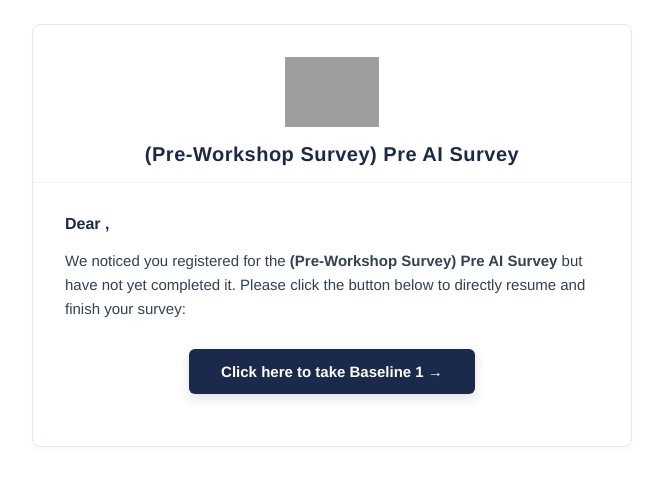
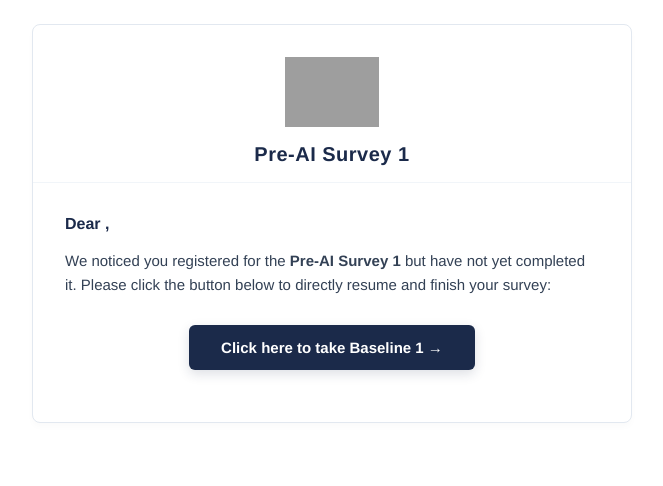
Before and after one commit to ooa-jain/HACRI-E, a FastAPI app: template app/templates/pre_reminder_email.html in a window 1280 px wide. Shown: the top 486 px of the page, without its empty margins (308-971 px from the left). Run offline with FastAPI, Linux system fonts and the light colour scheme; the template is opened without the code that fills it, so the values that code supplies are empty; parts of the project's set-up code (start-up, migrations or seed data) failed here and were passed over; grey boxes are pictures that could not be loaded.

Commit message:
Update pre-survey name references in templates to Pre-AI Survey 1 to match subject

```diff
--- a/app/emailer.py
+++ b/app/emailer.py
@@ -295,10 +295,10 @@
         name=name,
         resume_link=resume_link,
     )
-    subject = "Reminder: Please complete the (Pre-Workshop Survey) Pre AI Survey"
+    subject = "Reminder: Please complete the Pre-AI Survey 1"
     body_text = (
         f"Hi {name},\n\n"
-        "We noticed you registered for the (Pre-Workshop Survey) Pre AI Survey but haven't completed it yet.\n\n"
+        "We noticed you registered for the Pre AI Survey 1 but haven't completed it yet.\n\n"
         f"Please click the link below to directly resume and finish your survey:\n{resume_link}\n\n"
         "Thank you,\nOffice of Academics\nJAIN (Deemed-to-be University)"
     )
@@ -314,7 +314,7 @@
     subject = "Reminder: Please complete the Post-Workshop Survey"
     body_text = (
         f"Hi {name},\n\n"
-        "Thank you for completing the (Pre-Workshop Survey) Pre AI Survey.\n\n"
+        "Thank you for completing the Pre-AI Survey 1.\n\n"
         f"You haven't yet submitted the Post-Workshop Survey. Please click the link below to directly resume and complete it:\n{resume_link}\n\n"
         "Thank you,\nOffice of Academics\nJAIN (Deemed-to-be University)"
     )
--- a/app/templates/post_reminder_email.html
+++ b/app/templates/post_reminder_email.html
@@ -5,9 +5,9 @@
     <!-- Header/Logo -->
     <tr>
       <td style="padding: 32px 32px 16px 32px; text-align: center; border-bottom: 1px solid #F1F5F9;">
-        <img src="cid:logo" alt="(Pre-Workshop Survey) Pre AI Survey" style="max-height: 70px; display: inline-block;" />
+        <img src="cid:logo" alt="Pre-AI Survey 1" style="max-height: 70px; display: inline-block;" />
         <div style="color: #1B2A4A; font-size: 20px; font-weight: 700; margin-top: 12px; letter-spacing: 0.5px;">
-          (Pre-Workshop Survey) Pre AI Survey
+          Pre-AI Survey 1
         </div>
       </td>
     </tr>
@@ -17,7 +17,7 @@
         <p style="font-size: 16px; font-weight: 600; margin: 0 0 16px 0;">Dear {{ name }},</p>
 
         <p style="font-size: 15px; line-height: 1.6; color: #334155; margin: 0 0 28px 0;">
-          Thank you for completing the <strong>(Pre-Workshop Survey) Pre AI Survey</strong>. To measure the full impact of the workshop program, you are required to complete the <strong>Post-Workshop Survey</strong>. Please click the button below to directly resume and finish your post-workshop survey:
+          Thank you for completing the <strong>Pre-AI Survey 1</strong>. To measure the full impact of the workshop program, you are required to complete the <strong>Post-Workshop Survey</strong>. Please click the button below to directly resume and finish your post-workshop survey:
         </p>
 
         <!-- CTA Button -->
--- a/app/templates/pre_reminder_email.html
+++ b/app/templates/pre_reminder_email.html
@@ -5,9 +5,9 @@
     <!-- Header/Logo -->
     <tr>
       <td style="padding: 32px 32px 16px 32px; text-align: center; border-bottom: 1px solid #F1F5F9;">
-        <img src="cid:logo" alt="(Pre-Workshop Survey) Pre AI Survey" style="max-height: 70px; display: inline-block;" />
+        <img src="cid:logo" alt="Pre-AI Survey 1" style="max-height: 70px; display: inline-block;" />
         <div style="color: #1B2A4A; font-size: 20px; font-weight: 700; margin-top: 12px; letter-spacing: 0.5px;">
-          (Pre-Workshop Survey) Pre AI Survey
+          Pre-AI Survey 1
         </div>
       </td>
     </tr>
@@ -17,7 +17,7 @@
         <p style="font-size: 16px; font-weight: 600; margin: 0 0 16px 0;">Dear {{ name }},</p>
 
         <p style="font-size: 15px; line-height: 1.6; color: #334155; margin: 0 0 28px 0;">
-          We noticed you registered for the <strong>(Pre-Workshop Survey) Pre AI Survey</strong> but have not yet completed it. Please click the button below to directly resume and finish your survey:
+          We noticed you registered for the <strong>Pre-AI Survey 1</strong> but have not yet completed it. Please click the button below to directly resume and finish your survey:
         </p>
 
         <!-- CTA Button -->
```
